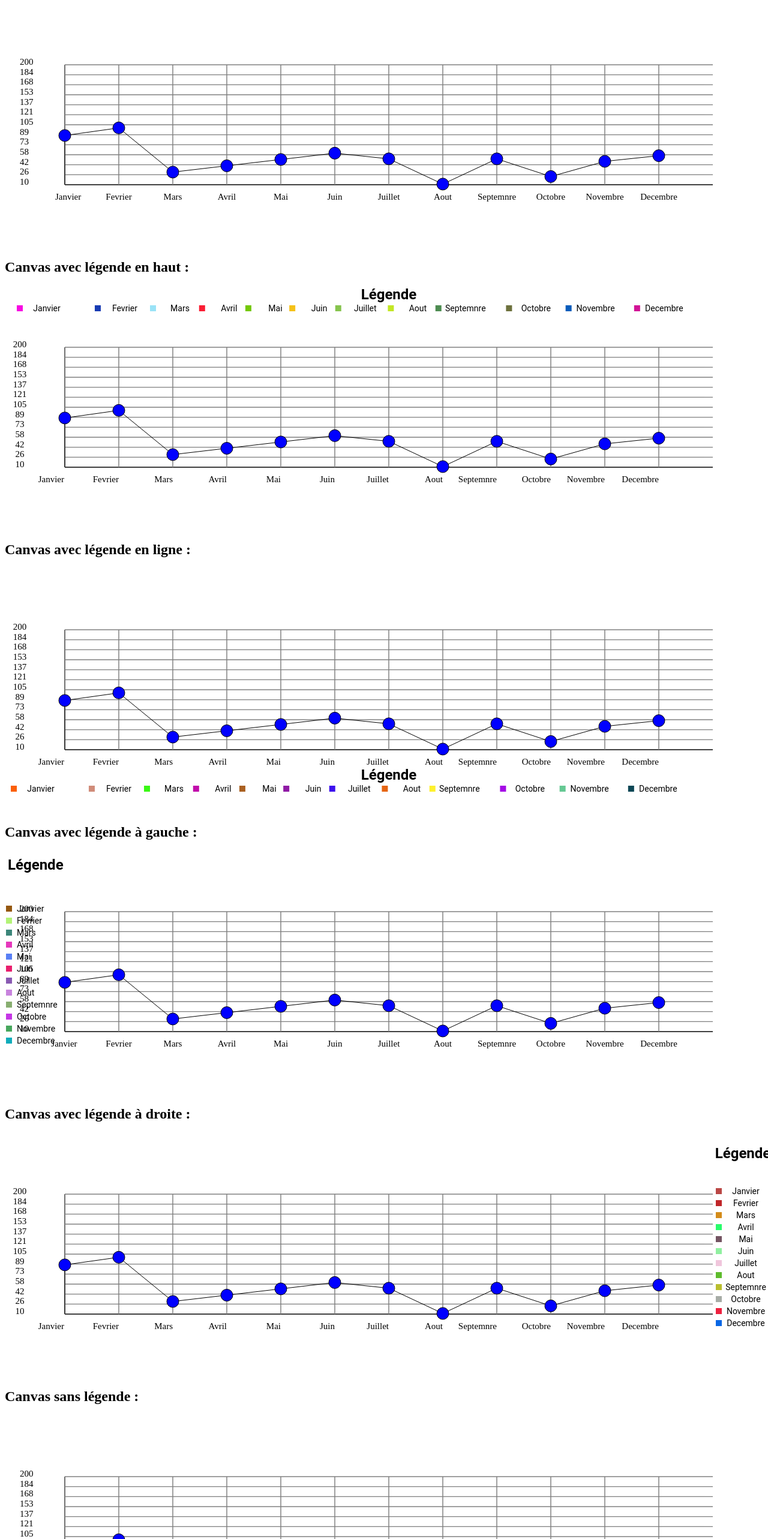
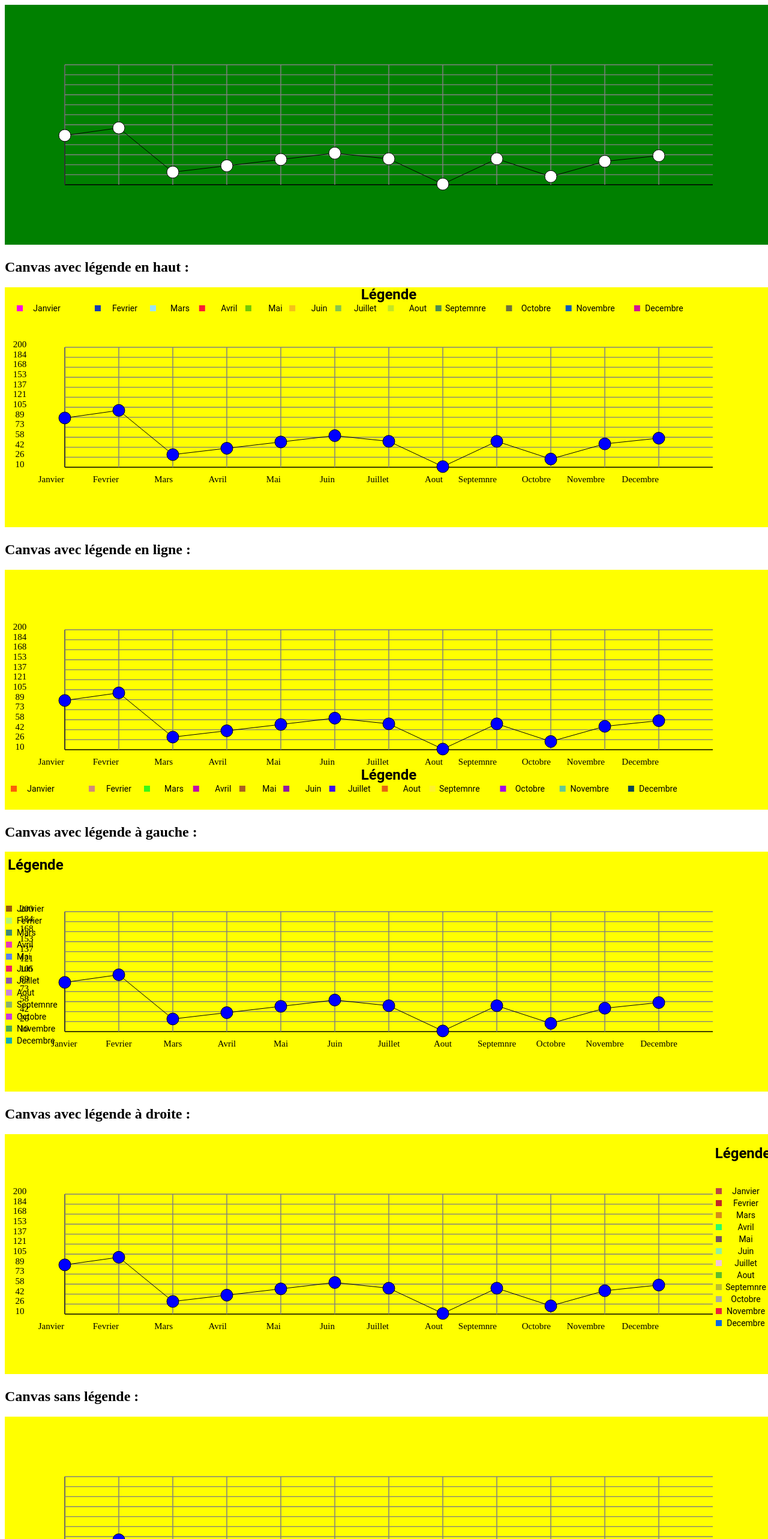
Before and after one commit to WildCodeSchool-CDA-LYON-02-2024/wcs-chart-lib, a React (Vite) app: page / in a window 1280 px wide. Shown: the top 2566 px of the page at 60% size. Built offline with nearby package versions, Linux system fonts and the light colour scheme.

Commit message:
first step for theme pattern

```diff
--- a/src/App.jsx
+++ b/src/App.jsx
@@ -1,39 +1,45 @@
-import "./App.css";
+import './App.css';
 
-import Canvas from "./components/Canvas";
-import TestCanvas from "./components/TestCanvas";
+import Canvas from './components/Canvas';
+import TestCanvas from './components/TestCanvas';
 
 function App() {
   //Exemple for config chart
 
   const config = {
-    type: "point",
+    type: 'point',
     toLine: true,
     grid: true,
     radius: 10,
-    fillColor: "blue",
+    // fillColor: 'red',
     // strokeColor: 'red',
     // // height: 500,
     // width: 500,
   };
 
+  // const theme = {
+  //   backgroundColor: 'red',
+  //   fillColor: 'white',
+  //   strokeColor: 'red',
+  // };
+
   const dataset = [
     {
-      tag: "Titre",
+      tag: 'Titre',
       data: {
         labels: [
-          "Janvier",
-          "Fevrier",
-          "Mars",
-          "Avril",
-          "Mai",
-          "Juin",
-          "Juillet",
-          "Aout",
-          "Septemnre",
-          "Octobre",
-          "Novembre",
-          "Decembre",
+          'Janvier',
+          'Fevrier',
+          'Mars',
+          'Avril',
+          'Mai',
+          'Juin',
+          'Juillet',
+          'Aout',
+          'Septemnre',
+          'Octobre',
+          'Novembre',
+          'Decembre',
         ],
         values: [88, 100, 30, 40, 50, 60, 51, 11, 51, 23, 47, 56],
       },
@@ -42,8 +48,8 @@ function App() {
 
   return (
     <>
-      <Canvas config={config} dataset={dataset} />
-      <TestCanvas config={config} dataset={dataset} />
+      <Canvas config={config} dataset={dataset} theme={'nature'} />
+      <TestCanvas config={config} dataset={dataset} theme={'aqua'} />
     </>
   );
 }
--- a/src/components/Canvas.jsx
+++ b/src/components/Canvas.jsx
@@ -1,21 +1,26 @@
-import { useEffect, useRef } from "react";
-import PropTypes from "prop-types";
-import CanvasConfig from "../services/Canvas";
-import Legend from "../services/Legend";
-import selectChart from "../services/charts/selectChart";
-import initAxies from "../services/initAxies";
+import { useEffect, useRef } from 'react';
+import PropTypes from 'prop-types';
+import CanvasConfig from '../services/Canvas';
+import Legend from '../services/Legend';
+import selectChart from '../services/charts/selectChart';
+import initAxies from '../services/initAxies';
+import Theme from '../services/Theme';
 
-const Canvas = ({ config, legend, dataset }) => {
+const Canvas = ({ config, legend, dataset, theme }) => {
   const canvasRef = useRef(null);
 
   useEffect(() => {
+    console.log('theme 2:', theme);
     const legendService = new Legend(dataset);
+    const themeObj = new Theme(theme);
+    themeObj.selectedTheme(theme);
 
     const handleResize = () => {
       const canvasCfg = new CanvasConfig(
         canvasRef,
         config.height,
-        config.width
+        config.width,
+        themeObj.backGroundColor
       );
 
       const drawContent = () => {
@@ -30,19 +35,19 @@ const Canvas = ({ config, legend, dataset }) => {
       };
 
       drawContent();
-      if (config.type !== "pie") {
+      if (config.type !== 'pie') {
         initAxies(canvasCfg, config);
       }
 
-      selectChart(config, canvasCfg, dataset);
+      selectChart(config, canvasCfg, dataset, themeObj);
     };
 
     handleResize();
 
-    window.addEventListener("resize", handleResize);
+    window.addEventListener('resize', handleResize);
 
     return () => {
-      window.removeEventListener("resize", handleResize);
+      window.removeEventListener('resize', handleResize);
     };
   }, [config, dataset, legend]);
 
@@ -52,7 +57,7 @@ const Canvas = ({ config, legend, dataset }) => {
 Canvas.propTypes = {
   dataset: PropTypes.object,
   config: PropTypes.object.isRequired,
-  legend: PropTypes.oneOf(["inline", "blockLeft", "blockRight", "none"]),
+  legend: PropTypes.oneOf(['inline', 'blockLeft', 'blockRight', 'none']),
 };
 
 export default Canvas;
--- a/src/components/TestCanvas.jsx
+++ b/src/components/TestCanvas.jsx
@@ -1,47 +1,51 @@
-import Canvas from "./Canvas";
-import PropTypes from "prop-types";
+import Canvas from './Canvas';
+import PropTypes from 'prop-types';
 
-function TestCanvas({ config, dataset }) {
-  console.log("testCanva dataset :", dataset);
+function TestCanvas({ config, dataset, theme }) {
   return (
     <div>
       <h2>Canvas avec légende en haut :</h2>
       <Canvas
         config={config}
         dataset={dataset}
-        legend="onTop"
-        style={{ border: "1px solid black", marginBottom: "20px" }}
+        legend='onTop'
+        theme={theme}
+        style={{ border: '1px solid black', marginBottom: '20px' }}
       />
       <h2>Canvas avec légende en ligne :</h2>
       <Canvas
         config={config}
         dataset={dataset}
-        legend="inline"
-        style={{ border: "1px solid black", marginBottom: "20px" }}
+        legend='inline'
+        theme={theme}
+        style={{ border: '1px solid black', marginBottom: '20px' }}
       />
 
       <h2>Canvas avec légende à gauche :</h2>
       <Canvas
         config={config}
         dataset={dataset}
-        legend="blockLeft"
-        style={{ border: "1px solid black", marginBottom: "20px" }}
+        legend='blockLeft'
+        theme={theme}
+        style={{ border: '1px solid black', marginBottom: '20px' }}
       />
 
       <h2>Canvas avec légende à droite :</h2>
       <Canvas
         dataset={dataset}
         config={config}
-        legend="blockRight"
-        style={{ border: "1px solid black", marginBottom: "20px" }}
+        legend='blockRight'
+        theme={theme}
+        style={{ border: '1px solid black', marginBottom: '20px' }}
       />
 
       <h2>Canvas sans légende :</h2>
       <Canvas
         config={config}
         dataset={dataset}
-        legend="none"
-        style={{ border: "1px solid black", marginBottom: "20px" }}
+        legend='none'
+        theme={theme}
+        style={{ border: '1px solid black', marginBottom: '20px' }}
       />
     </div>
   );
--- a/src/services/Canvas.js
+++ b/src/services/Canvas.js
@@ -1,11 +1,18 @@
 class CanvasConfig {
-  constructor(ref, height = innerHeight / 2, width = innerWidth) {
+  constructor(
+    ref,
+    height = innerHeight / 2,
+    width = innerWidth,
+    backgroundColor = 'white'
+  ) {
     this.ref = ref;
     this.canvas = this.ref.current;
     this.context = this.canvas.getContext('2d');
     this.canvas.height = height;
     this.canvas.width = width;
     this.spacing = 100;
+    this.background = this.context.fillStyle = backgroundColor;
+    this.drawCanvas = this.context.fillRect(0, 0, width, height);
   }
 }
 
--- /dev/null
+++ b/src/services/Theme.js
@@ -0,0 +1,22 @@
+class Theme {
+  constructor(theme) {
+    console.log('theme :', theme);
+    this.backGroundColor = theme?.backgroundColor;
+    this.fillColor = theme?.fillColor;
+    this.strokeColor = theme?.strokeColor;
+  }
+
+  selectedTheme = (theme) => {
+    switch (theme) {
+      case 'aqua':
+        this.backGroundColor = 'yellow';
+        this.fillColor = 'blue';
+        break;
+      case 'nature':
+        this.backGroundColor = 'green';
+        this.fillColor = 'white';
+    }
+  };
+}
+
+export default Theme;
--- a/src/services/charts/selectChart.js
+++ b/src/services/charts/selectChart.js
@@ -3,7 +3,7 @@ import ChartPie from './ChartPie.js';
 import ChartPoint from './ChartPoint.js';
 import ChartBar from './ChartBar.js';
 
-const selectChart = (config, canvasCfg, dataset) => {
+const selectChart = (config, canvasCfg, dataset, themeObj) => {
   let chart;
   switch (config.type) {
     case 'point':
@@ -12,7 +12,9 @@ const selectChart = (config, canvasCfg, dataset) => {
         canvasCfg.context,
         canvasCfg.spacing,
         config.radius,
-        config.fillColor,
+        // config.fillColor,
+        themeObj?.fillColor,
+
         config.strokeColor,
         config.height,
         config.width,
```
